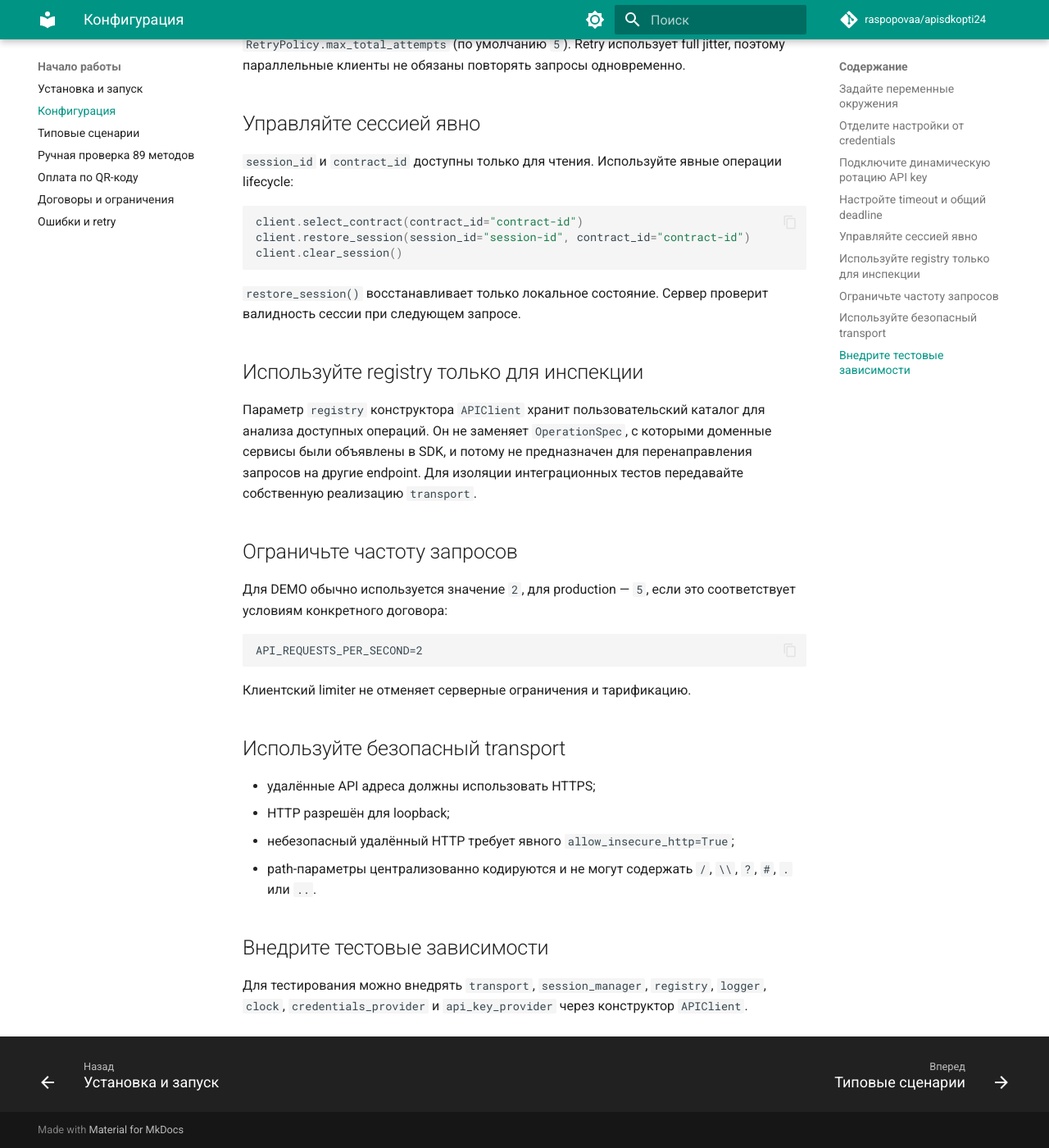
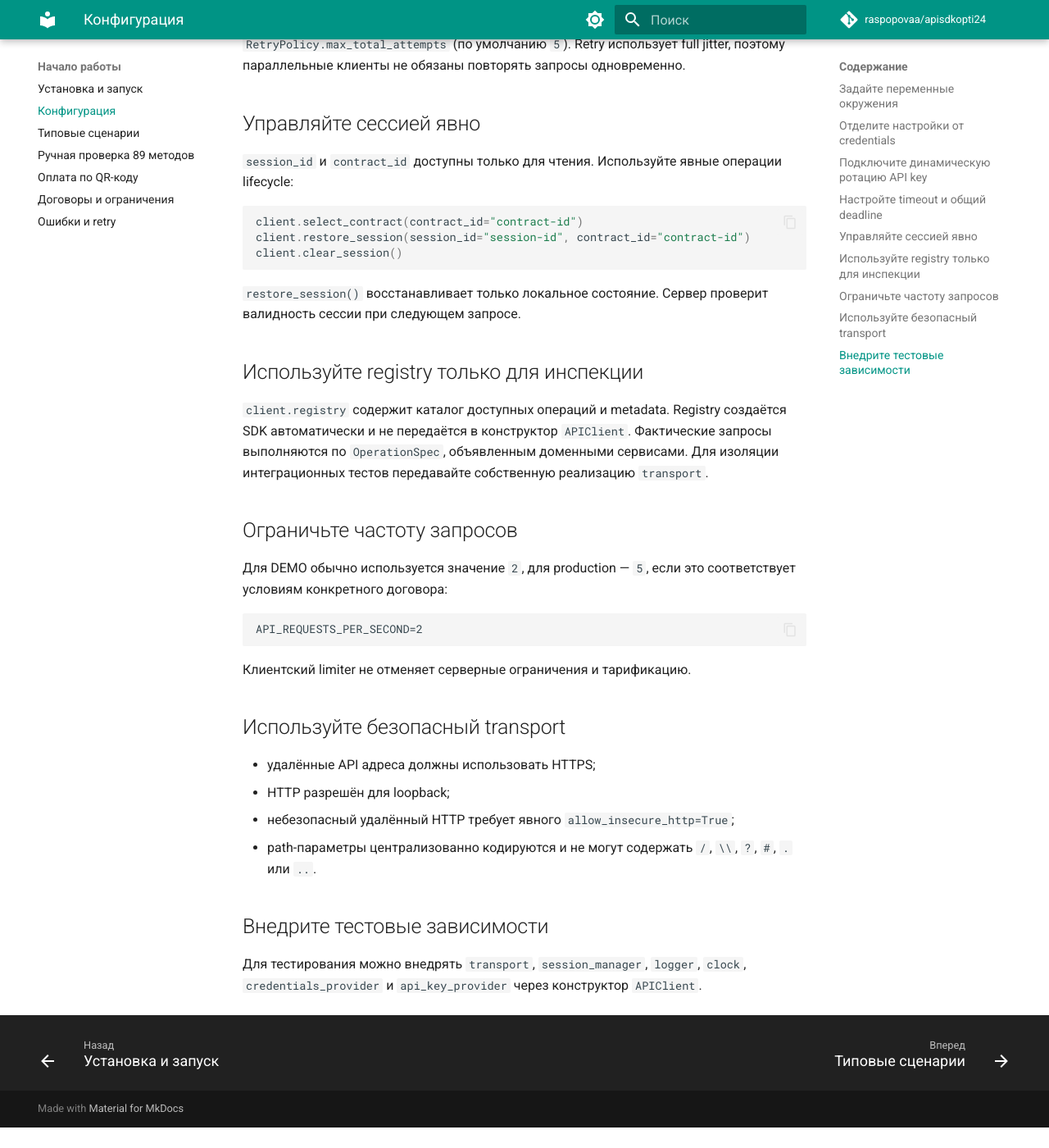
Before and after one commit to raspopovaa/apisdkopti24, an MkDocs documentation site: the page built from docs/configuration.md, in a window 1280 px wide and 1400 px high, scrolled down 2152 px. Shown: the whole window at 82% size. Built offline with MkDocs 1.6.1 and Material for MkDocs 9.7.7, drawn with Linux system fonts in a browser that asks for light colours; comment, search, counter and statistics services are not loaded; the version menu is left out; after the commit the page ends 3527 px from its top, so only the background shows below that.

Commit message:
docs: remove registry injection guidance

```diff
--- a/docs/configuration.md
+++ b/docs/configuration.md
@@ -104,11 +104,11 @@ client.clear_session()
 
 ## Используйте registry только для инспекции
 
-Параметр `registry` конструктора `APIClient` хранит пользовательский каталог для
-анализа доступных операций. Он не заменяет `OperationSpec`, с которыми доменные
-сервисы были объявлены в SDK, и потому не предназначен для перенаправления
-запросов на другие endpoint. Для изоляции интеграционных тестов передавайте
-собственную реализацию `transport`.
+`client.registry` содержит каталог доступных операций и metadata. Registry
+создаётся SDK автоматически и не передаётся в конструктор `APIClient`.
+Фактические запросы выполняются по `OperationSpec`, объявленным доменными
+сервисами. Для изоляции интеграционных тестов передавайте собственную реализацию
+`transport`.
 
 ## Ограничьте частоту запросов
 
```
Also changed, not shown: other parts of docs/configuration.md (+2 -2 lines).
